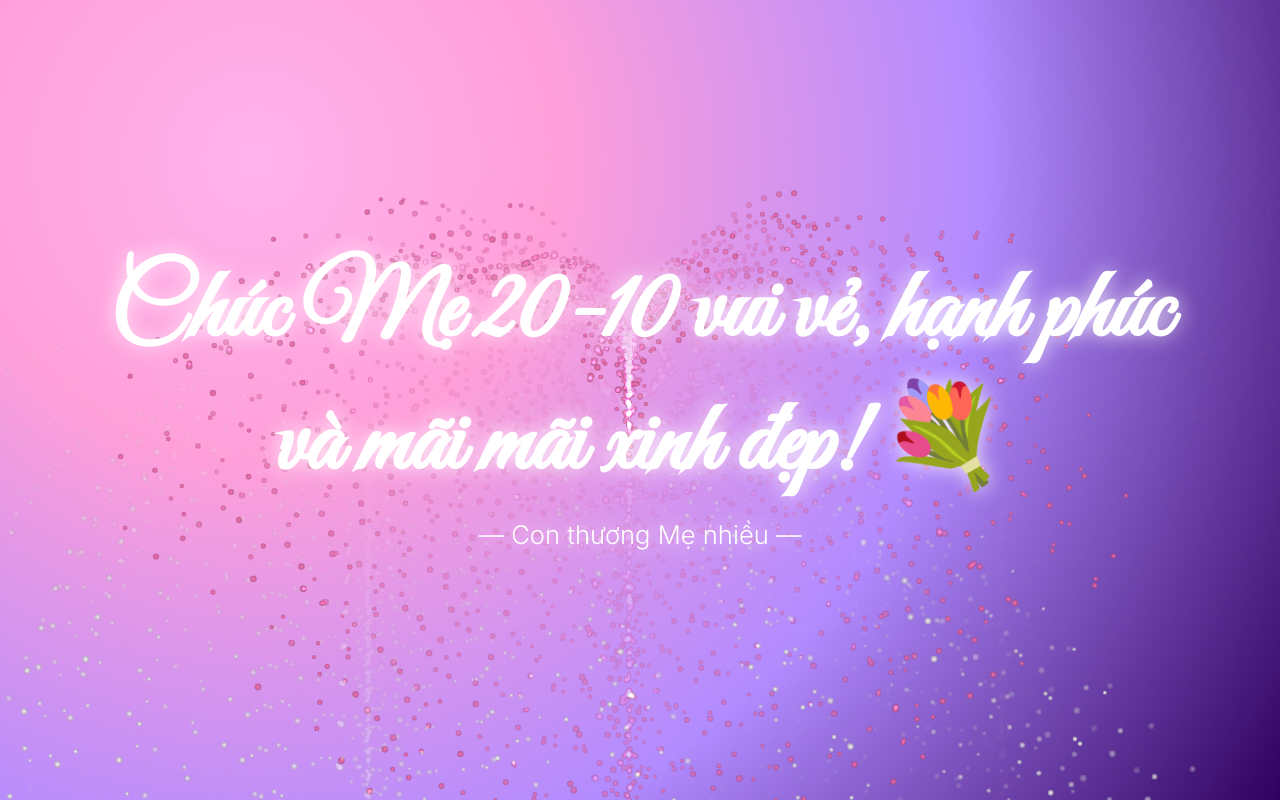
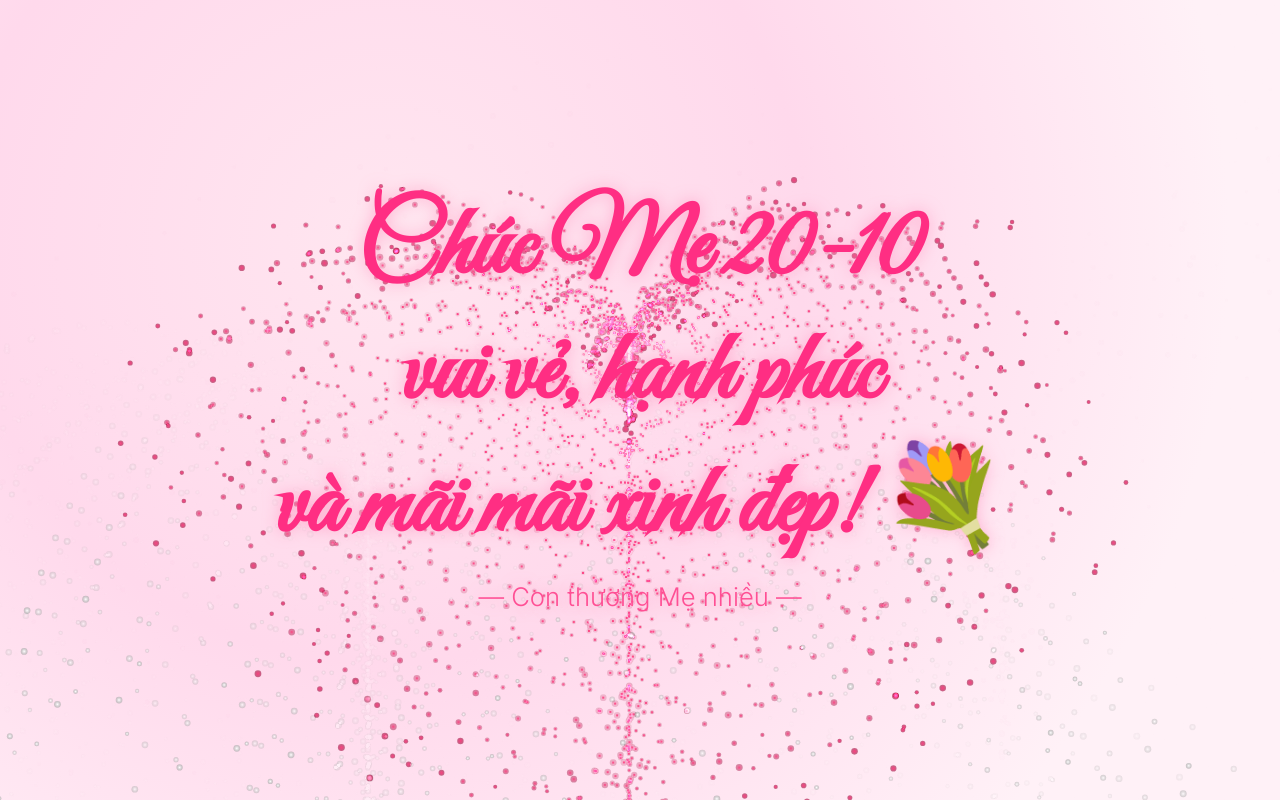
Before and after one commit to LaPhonte-1126/https-yourname.github.io-mother-day-card, a plain HTML site: page index.html in a window 1280 px wide. Drawn offline with Linux system fonts and the light colour scheme; animation ran at ten frames a second.

Commit message:
index.html

```diff
--- a/index.html
+++ b/index.html
@@ -3,7 +3,7 @@
 <head>
 <meta charset="utf-8" />
 <meta name="viewport" content="width=device-width,initial-scale=1" />
-<title>Chúc Mẹ 20-10 💖</title>
+<title>Chúc Mẹ 20-10 💗</title>
 <link rel="preconnect" href="https://fonts.googleapis.com">
 <link rel="preconnect" href="https://fonts.gstatic.com" crossorigin>
 <link href="https://fonts.googleapis.com/css2?family=Great+Vibes&family=Inter:wght@300;600&display=swap" rel="stylesheet">
@@ -12,9 +12,9 @@
   html,body{height:100%;overflow:hidden}
   body{
     font-family:'Inter',sans-serif;
-    background: radial-gradient(circle at 20% 20%, #ffb3ec, #ff9fda 25%, #b28bff 60%, #2e005e 100%);
+    background: radial-gradient(circle at 30% 30%, #ffe6f0, #ffd9ec 40%, #fff1f7 80%);
     background-attachment:fixed;
-    color:white;
+    color:#ff2e83;
   }
   canvas{position:fixed;inset:0;width:100%;height:100%}
   .hero{
@@ -22,16 +22,17 @@
     display:flex;flex-direction:column;
     align-items:center;justify-content:center;
     text-align:center;
-    text-shadow:0 0 20px rgba(255,255,255,0.8);
+    text-shadow:0 0 15px rgba(255,130,180,0.5);
     z-index:5;
   }
   h1{
     font-family:'Great Vibes',cursive;
     font-size:clamp(40px,8vw,100px);
-    color:#fff;
+    color:#ff2e83;
   }
   p{
     font-size:clamp(16px,2vw,26px);
+    color:#ff4f94;
     margin-top:10px;
   }
 </style>
@@ -39,12 +40,12 @@
 <body>
 <canvas id="fireworks"></canvas>
 <div class="hero">
-  <h1>Chúc Mẹ 20-10 vui vẻ, hạnh phúc<br>và mãi mãi xinh đẹp! 💐</h1>
+  <h1>Chúc Mẹ 20-10<br>vui vẻ, hạnh phúc<br>và mãi mãi xinh đẹp! 💐</h1>
   <p>— Con thương Mẹ nhiều —</p>
 </div>
 <audio id="bgm" src="music.mp3" preload="auto" loop></audio>
 <script>
-/* ==== Hiệu ứng pháo hoa nâng cấp (trái tim & đuôi sáng) ==== */
+/* ==== Pháo hoa trái tim rực rỡ (có đuôi sáng) ==== */
 const canvas=document.getElementById("fireworks"),ctx=canvas.getContext("2d");
 let w,h;function resize(){w=canvas.width=innerWidth*devicePixelRatio;h=canvas.height=innerHeight*devicePixelRatio;ctx.scale(devicePixelRatio,devicePixelRatio)}
 resize();addEventListener("resize",resize);
@@ -58,7 +59,7 @@ class Particle{
   update(dt){
     this.trail.push({x:this.x,y:this.y,life:this.life});
     if(this.trail.length>this.maxTrail)this.trail.shift();
-    this.vy+=300*dt;
+    this.vy+=280*dt;
     this.x+=this.vx*dt;this.y+=this.vy*dt;
     this.life-=dt*0.4;
   }
@@ -70,7 +71,8 @@ class Particle{
     // đuôi sáng
     for(let i=0;i<this.trail.length;i++){
       const t=this.trail[i];
-      ctx.globalAlpha=t.life*this.life*0.6;
+      ctx.globalAlpha=t.life*this.life*0.5;
+      ctx.fillStyle=this.color;
       ctx.fillRect(t.x-1,t.y-1,2,2);
     }
     ctx.globalAlpha=1;
@@ -85,7 +87,7 @@ function heartShape(t){
 
 let particles=[];
 let last=performance.now(),timer=0;
-const colors=["#ff6fb5","#ffb6c1","#ffd166","#cba6f7","#ffffff"];
+const colors=["#ff4081","#ff99cc","#ff66b3","#ff80bf","#fff"];
 function spawnHeart(){
   const cx=Math.random()*innerWidth*0.8+innerWidth*0.1;
   const cy=Math.random()*innerHeight*0.4+innerHeight*0.2;
@@ -102,7 +104,7 @@ function spawnHeart(){
 function animate(now){
   const dt=(now-last)/1000;last=now;
   ctx.globalCompositeOperation="destination-out";
-  ctx.fillStyle="rgba(0,0,0,0.2)";
+  ctx.fillStyle="rgba(255,240,245,0.25)";
   ctx.fillRect(0,0,innerWidth,innerHeight);
   ctx.globalCompositeOperation="lighter";
   timer-=dt;
```
